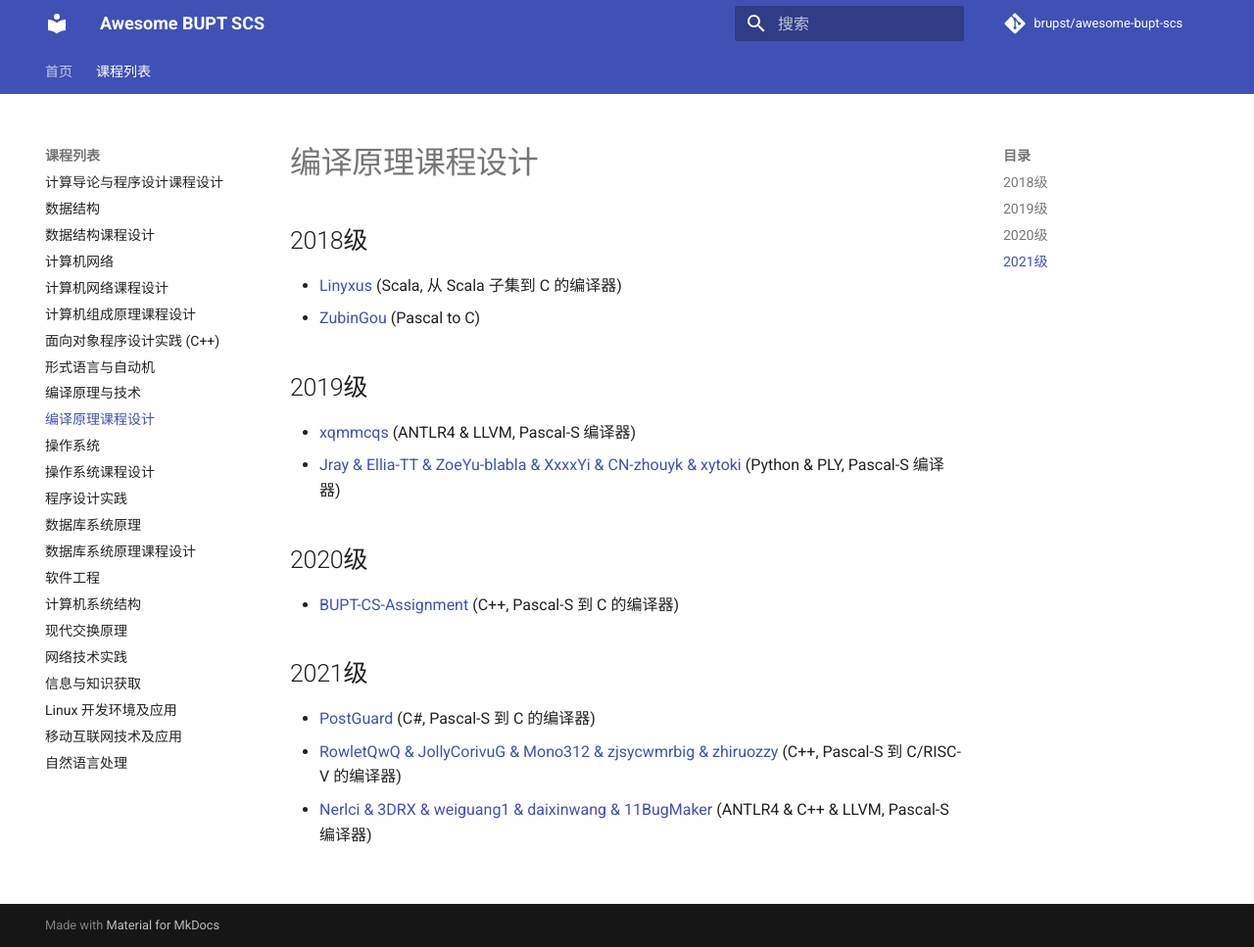
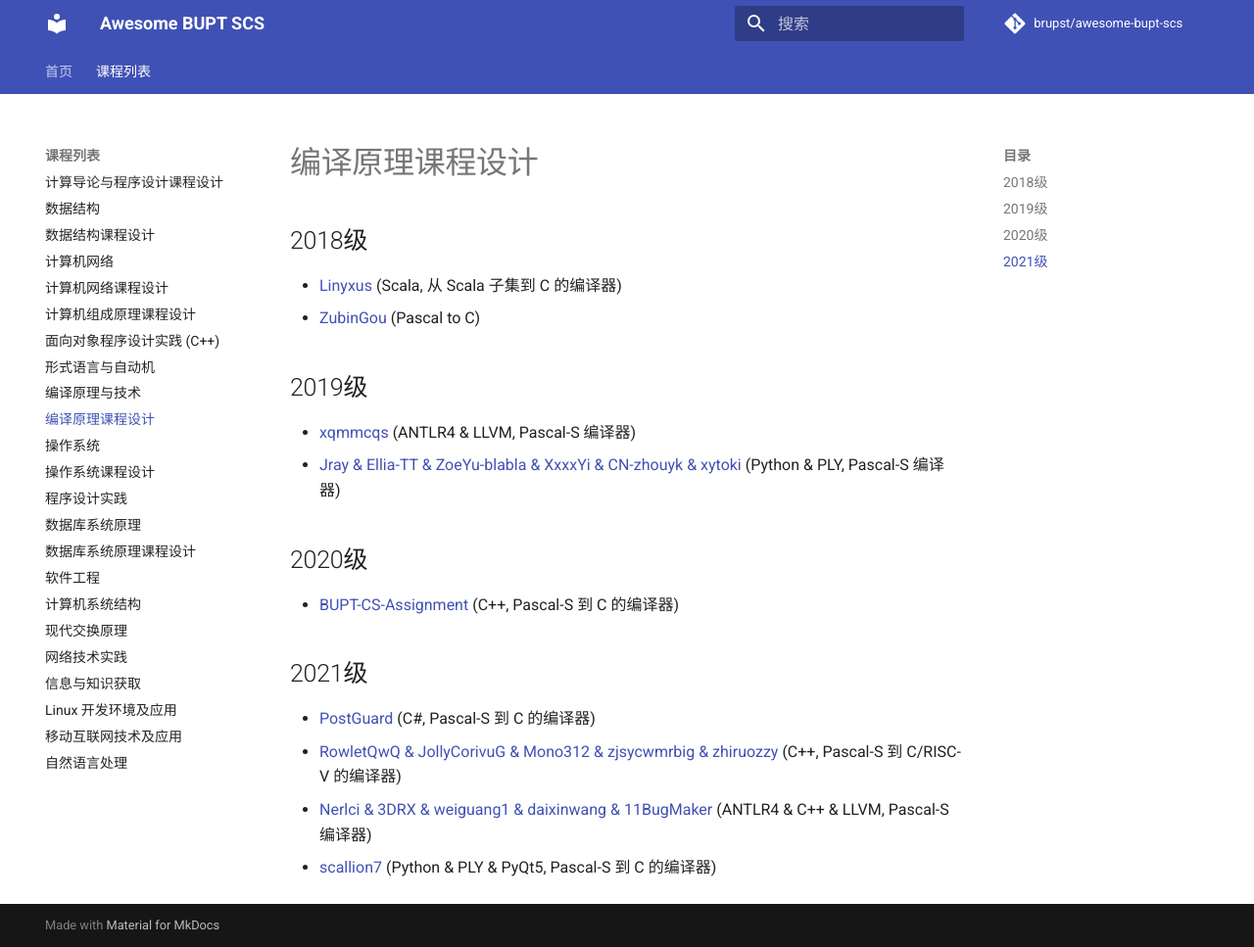
Before and after one commit to brupst/awesome-bupt-scs, an MkDocs documentation site: the page built from projects/Advanced-Labs-in-Compilers.md, in a window 1280 px wide and 967 px high. Shown: the whole window at 98% size. Built offline with MkDocs 1.6.1 and Material for MkDocs 9.7.7, drawn with Linux system fonts in a browser that asks for light colours; comment, search, counter and statistics services are not loaded.

Commit message:
添加 2021 级编译原理课程设计项目 (#131)

```diff
--- a/projects/Advanced-Labs-in-Compilers.md
+++ b/projects/Advanced-Labs-in-Compilers.md
@@ -18,3 +18,4 @@
 - [PostGuard](https://github.com/post-guard/Canon) (C#, Pascal-S 到 C 的编译器)
 - [RowletQwQ & JollyCorivuG & Mono312 & zjsycwmrbig & zhiruozzy](https://github.com/RowletQwQ/BUPT-PASCC) (C++, Pascal-S 到 C/RISC-V 的编译器)
 - [Nerlci & 3DRX & weiguang1 & daixinwang & 11BugMaker](https://github.com/Nerlci/passcal) (ANTLR4 & C++ & LLVM, Pascal-S 编译器)
+- [scallion7](https://github.com/scallion7/BUPT_Bachelor/tree/main/三年级junior/编译原理课设/最终提交) (Python & PLY & PyQt5, Pascal-S 到 C 的编译器)
```
